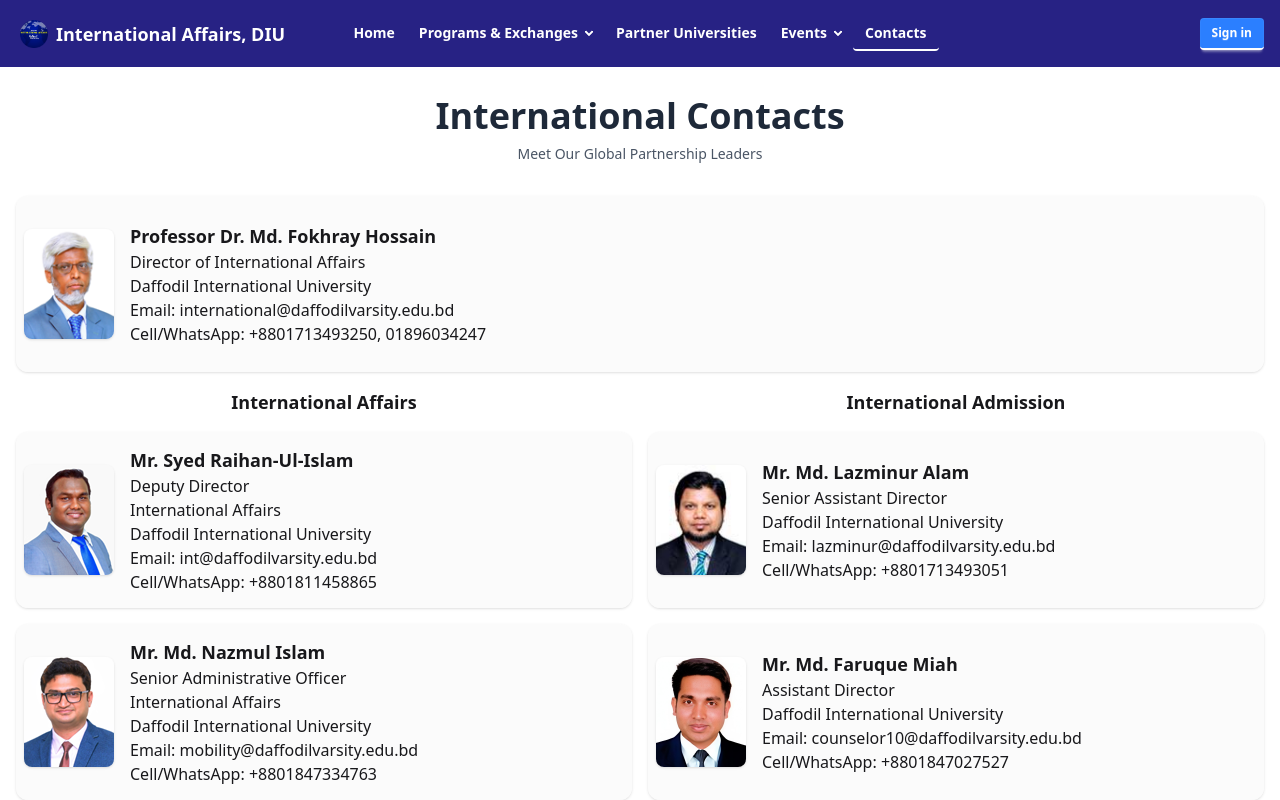
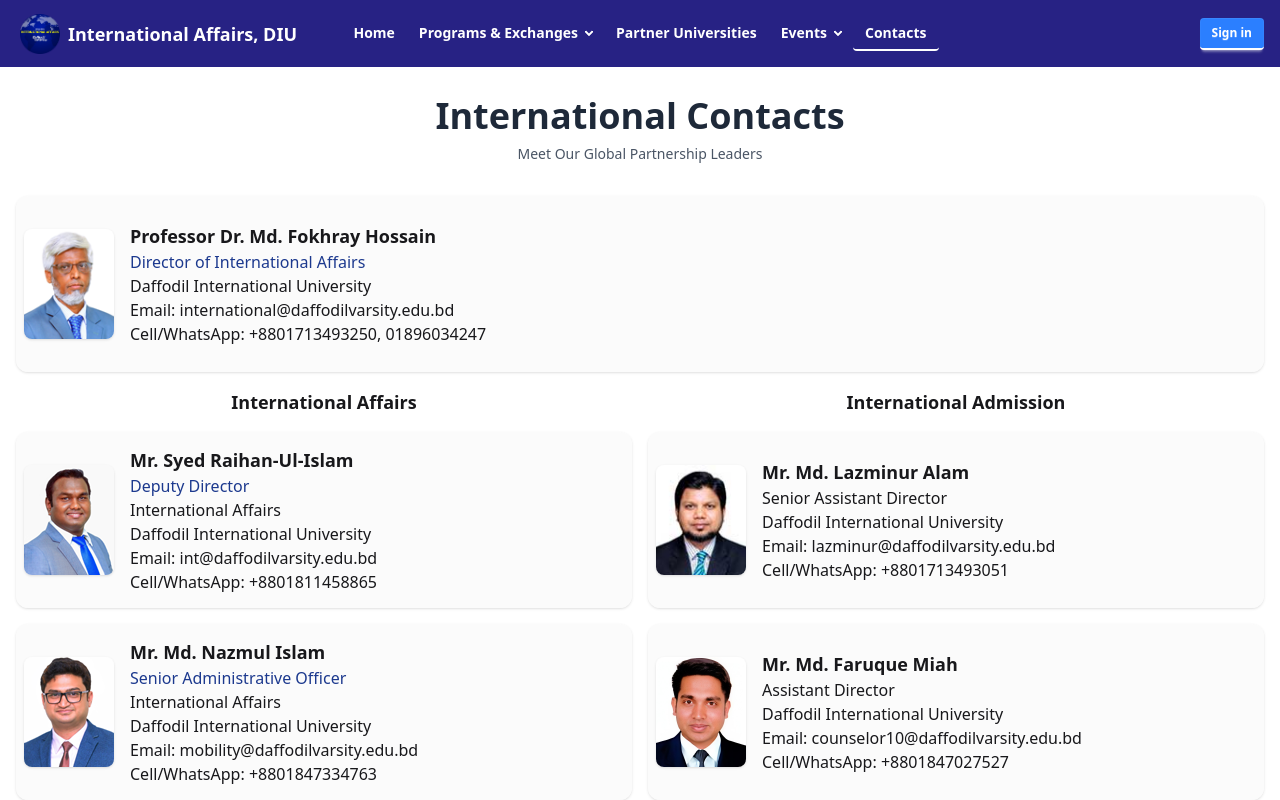
Before and after one commit to saheen-shuvo/international-affairs-client, a React (Vite) app: page /contacts in a window 1280 px wide. Shown: the top 800 px of the page. Built offline with nearby package versions, Linux system fonts and the light colour scheme; no server answers.

Commit message:
Fixed Position of contacts

```diff
--- a/src/pages/contacts/Contacts.jsx
+++ b/src/pages/contacts/Contacts.jsx
@@ -18,7 +18,7 @@
 const Contacts = () => {
   return (
     <div className="mt-20 max-w-screen-xl mx-auto px-4">
-      <h2 class="text-2xl lg:text-4xl font-bold mb-2 text-gray-800 text-center pt-2 lg:pt-4">
+      <h2 className="text-2xl lg:text-4xl font-bold mb-2 text-gray-800 text-center pt-2 lg:pt-4">
         International Contacts
       </h2>
       <p className="text-xs lg:text-sm text-center text-gray-600 mb-8">
@@ -49,7 +49,9 @@
               <h1 className="font-semibold text-base lg:text-lg">
                 {contact.name}
               </h1>
-              <h1 className="text-sm lg:text-base">{contact.position}</h1>
+              <h1 className="text-sm lg:text-base font-medium text-blue-900">
+                {contact.position}
+              </h1>
               {contact.department.split(", ").map((line, index) => (
                 <h1 className="text-sm lg:text-base" key={index}>
                   {line}
@@ -73,7 +75,9 @@
       </div>
       <div className="grid grid-cols-1 lg:grid-cols-2 gap-4 items-start">
         <div className="grid gap-4">
-          <h1 className="font-semibold text-lg mt-4 text-center">International Affairs</h1>
+          <h1 className="font-semibold text-lg mt-4 text-center">
+            International Affairs
+          </h1>
           {contactsData.slice(1, 4).map((contact) => (
             <motion.div
               initial={{ opacity: 0, scale: 0.7, y: 50 }}
@@ -98,7 +102,9 @@
                 <h1 className="font-semibold text-base lg:text-lg">
                   {contact.name}
                 </h1>
-                <h1 className="text-sm lg:text-base">{contact.position}</h1>
+                <h1 className="text-sm lg:text-base text-blue-900 font-medium">
+                  {contact.position}
+                </h1>
                 {contact.department.split(", ").map((line, index) => (
                   <h1 className="text-sm lg:text-base" key={index}>
                     {line}
@@ -121,7 +127,9 @@
           ))}
         </div>
         <div className="grid gap-4">
-          <h1 className="font-semibold text-lg mt-4 text-center">International Admission</h1>
+          <h1 className="font-semibold text-lg mt-4 text-center">
+            International Admission
+          </h1>
           {contactsData.slice(4, 6).map((contact) => (
             <motion.div
               initial={{ opacity: 0, scale: 0.7, y: 50 }}
--- a/src/shared/Footer.jsx
+++ b/src/shared/Footer.jsx
@@ -56,7 +56,7 @@
       </footer>
       <footer className="footer bg-[#1A1766]  text-white border-base-300 border-t px-10 py-4">
         <aside className="grid-flow-col items-center">
-          <img className="w-7 mr-2" src={iaLogo} alt="" />
+          <img className="w-10 mr-2" src={iaLogo} alt="" />
           <p>
             International Affairs, DIU
             <br />
--- a/src/shared/Navbar.jsx
+++ b/src/shared/Navbar.jsx
@@ -169,7 +169,7 @@
           <p className="text-xl font-bold text-green-800"></p>
           <Link to="/"  className="text-sm md:text-lg font-bold  text-[white] flex items-center">
             {" "}
-            <img className="w-7 mr-2" src={iaLogo} alt="" />
+            <img className="w-10 mr-2" src={iaLogo} alt="" />
             International Affairs, DIU
           </Link>
         </div>
```
